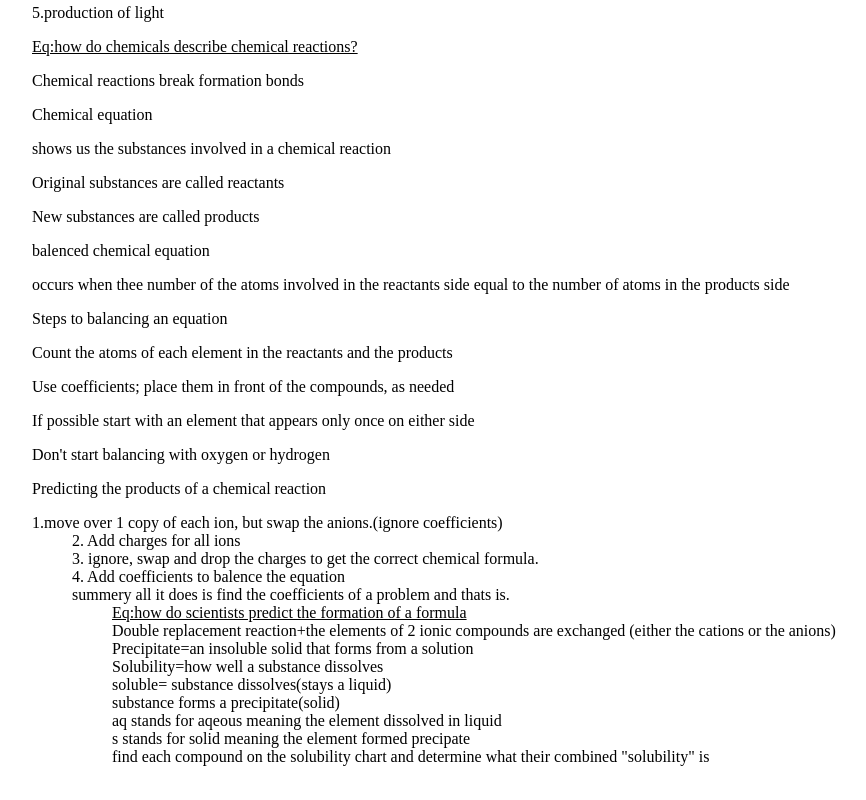
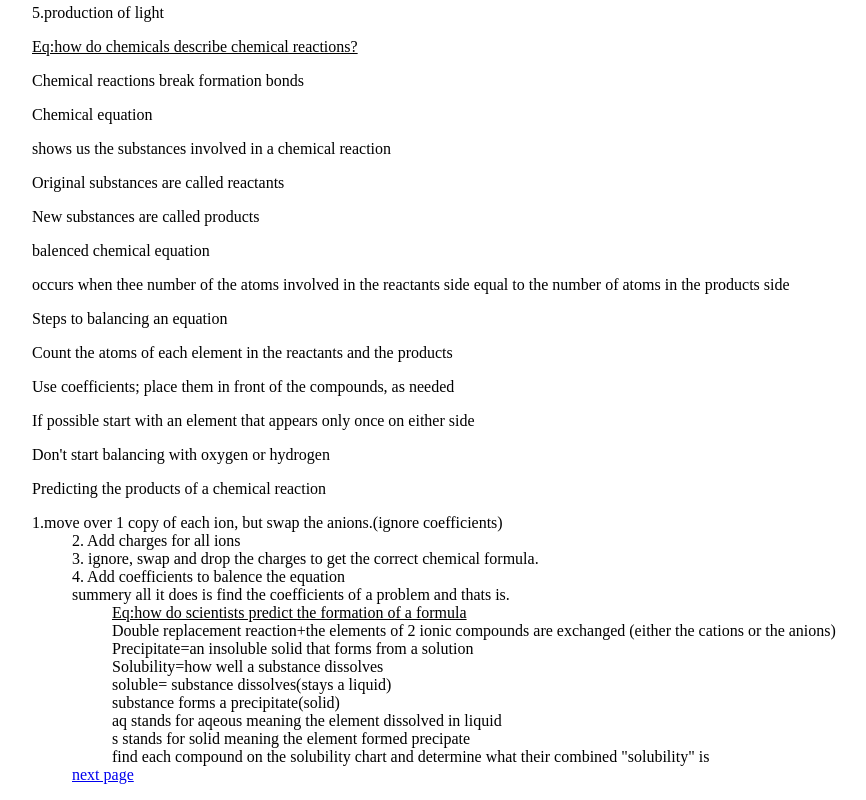
Before and after one commit to AdenBornschein2/politics-and-Chemistry, a plain HTML site: page nextpage4.html in a window 1280 px wide. Shown: the part 1394-2194 px from the top of the page, without its empty margins (16-882 px from the left). Drawn offline with Linux system fonts and the light colour scheme.

Commit message:
Update nextpage4.html

```diff
--- a/nextpage4.html
+++ b/nextpage4.html
@@ -84,3 +84,4 @@
 				<ul> aq stands for aqeous meaning the element dissolved in liquid</uL>
 				<ul> s stands for solid meaning the element formed precipate </ul>
 				<ul> find each compound on the solubility chart and determine what their combined "solubility" is</ul>
+				<a href="nextpage5.html">next page</a>
```
